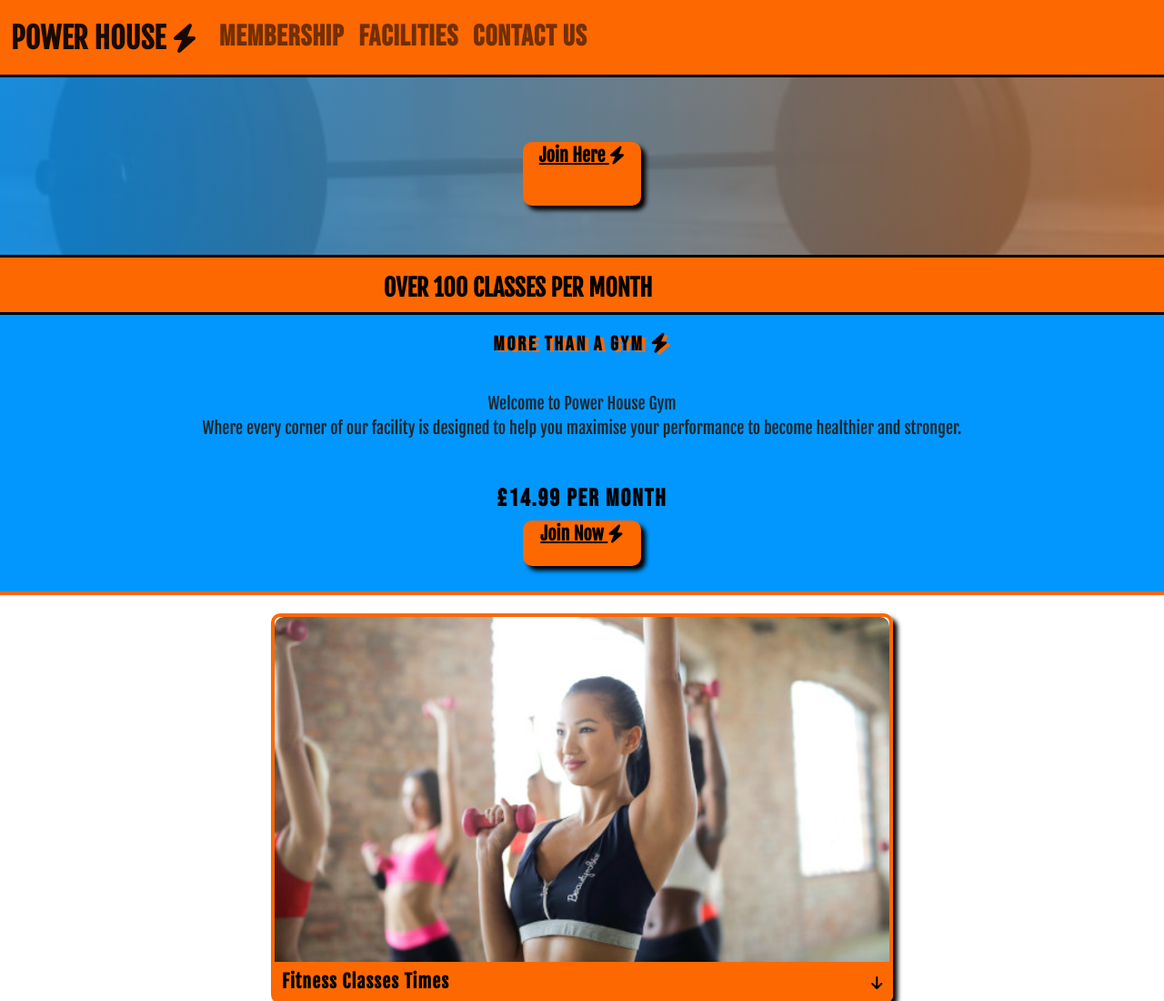
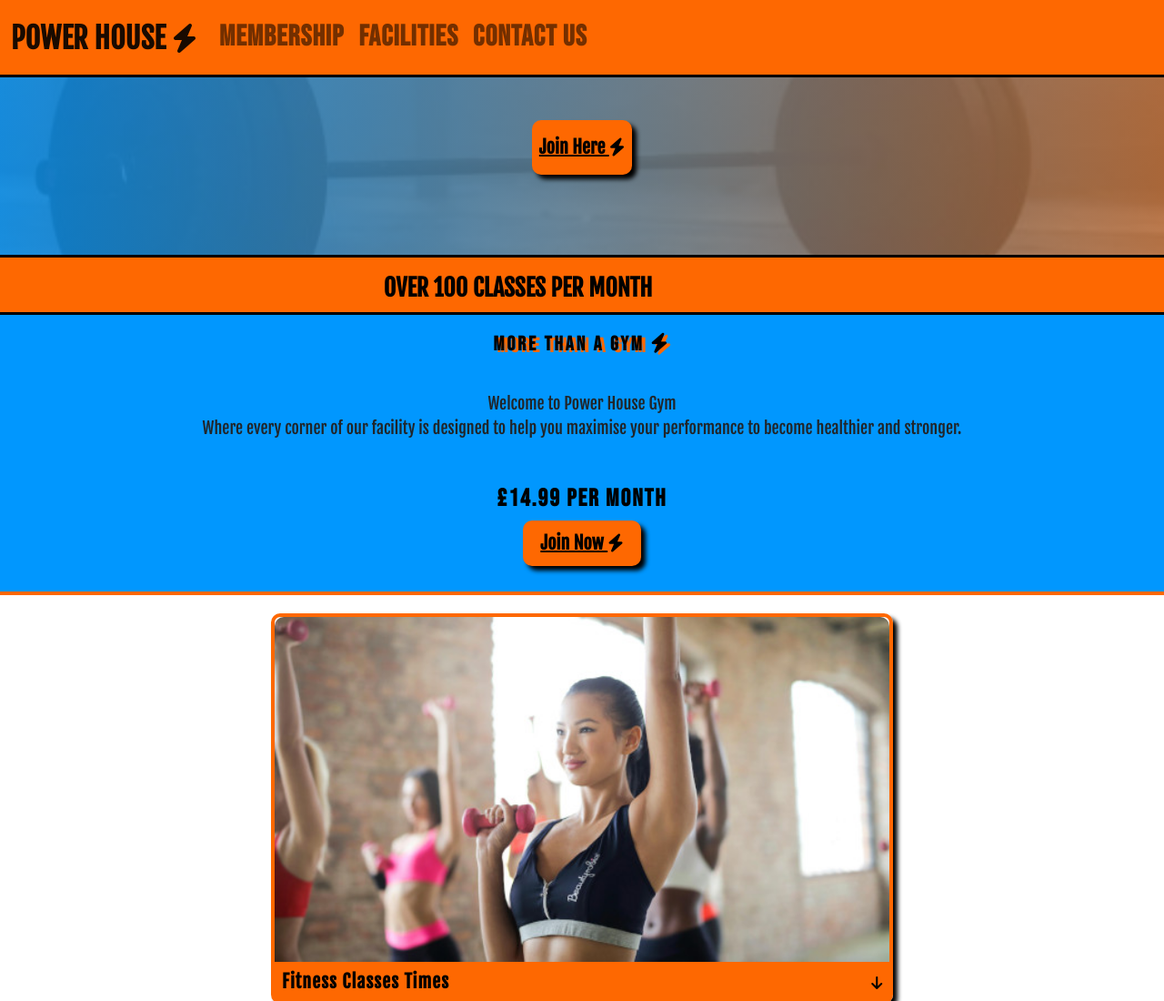
Before and after one commit to gazhird/power-house, a plain HTML site: page index.html in a window 1280 px wide. Shown: the top 1100 px of the page at 91% size. Drawn offline with nearby package versions, Linux system fonts and the light colour scheme.

Commit message:
completed project

```diff
--- a/assets/css/style.css
+++ b/assets/css/style.css
@@ -163,16 +163,26 @@ header nav .nav-item a:hover {
 }
 
 #hero .orange-box {
-    height: 70px;
-    width: 130px;
     background-color: #FE6801;
     box-shadow: 5px 5px 5px black;
     border-radius: 10px 10px;
+    display: flex;
+    align-items: center;      /* vertical center */
+    justify-content: center;  /* horizontal center */
+    height: 60px;
+    padding-left: 8px;
+    padding-right: 8px;
+
 }
+
 
 #orange-box-button a:hover {
     color: #0197fe;
     transition: 1s;
+}
+
+#orange-box-button a {
+    padding-top: 5px;
 }
 
 
@@ -240,6 +250,11 @@ header nav .nav-item a:hover {
 #discount .discount-join .button-box {
     height: 50px;
     width: 130px;
+
+    display: flex;
+    align-items: center;
+    justify-content: center;
+
     background-color: #FE6801;
     box-shadow: 5px 5px 5px black;
     border-radius: 10px 10px;
@@ -390,6 +405,13 @@ header nav .nav-item a:hover {
     background-color: #FE6801;
     border-radius: 10px 10px;
     border: 3px solid black;
+}
+
+#join button p {
+    display: flex;
+    align-items: center;
+    justify-content: center;
+    margin-bottom: 0px;
 }
 
 
```
Also changed, not shown: index.html (+0 -4 lines), membership.html (+1 -1 lines), assets/screenshots-readMe/Screenshot1.png (added), assets/screenshots-readMe/Screenshot2.png (added), assets/screenshots-readMe/Screenshot3.png (added), assets/screenshots-readMe/lighthouse1.png (added), assets/screenshots-readMe/lighthouse2.png (added), 1 other file.
